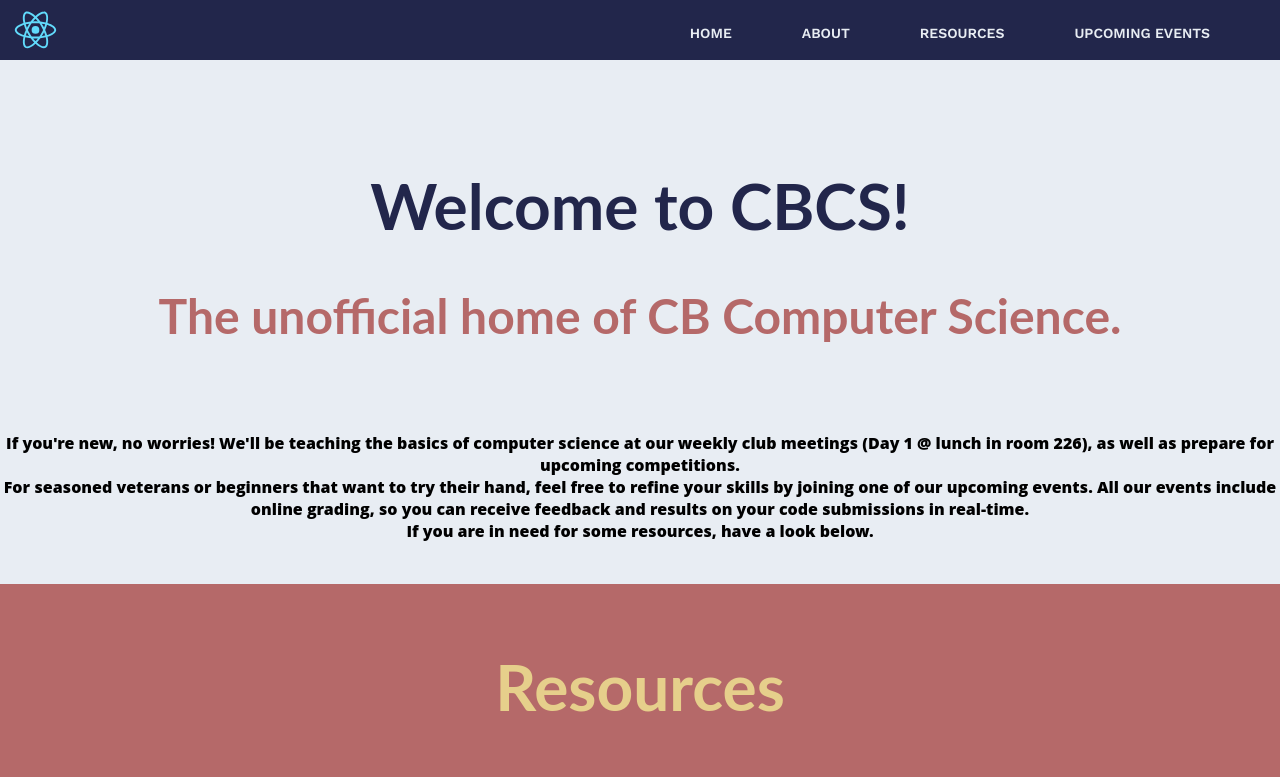
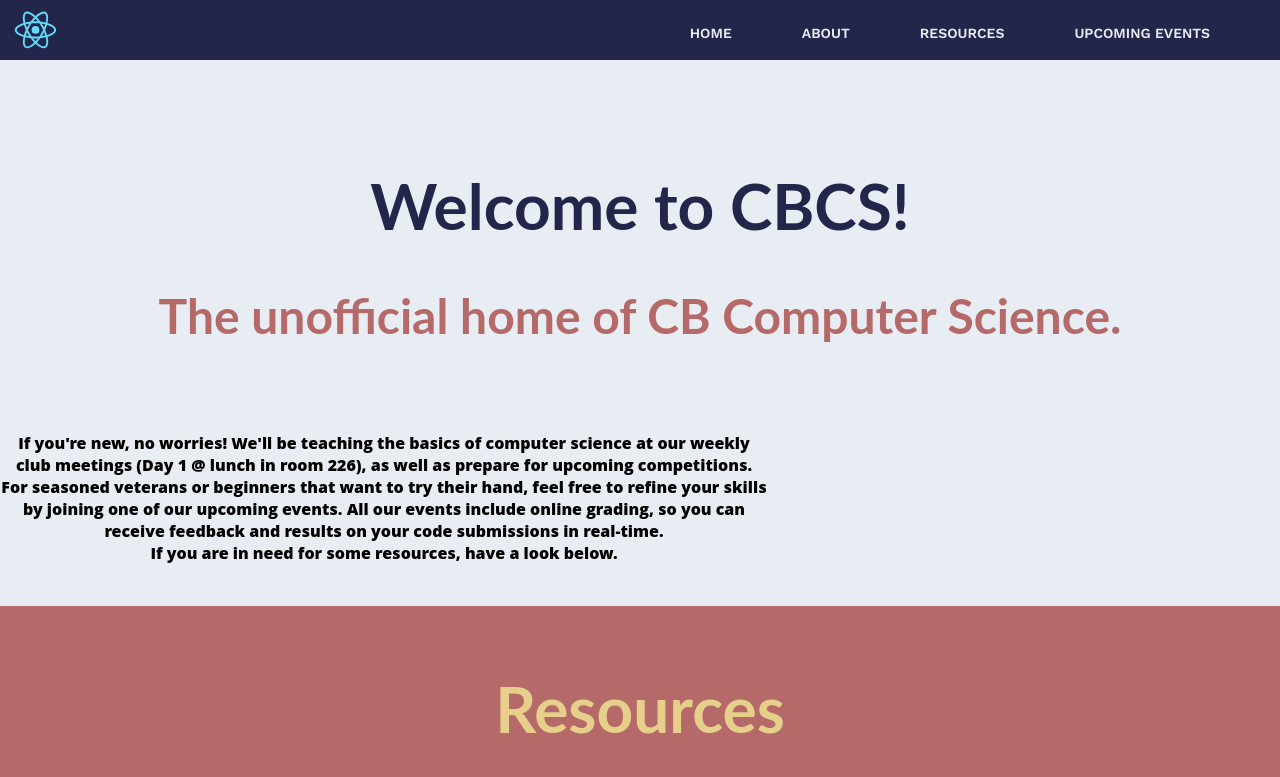
Before and after one commit to seendsouza/cbcs.club, a React (Create React App) app: page / in a window 1280 px wide. Shown: the top 777 px of the page. Built offline with nearby package versions, Linux system fonts and the light colour scheme.

Commit message:
made the website worse

```diff
--- a/src/stylesheets/home.css
+++ b/src/stylesheets/home.css
@@ -3,6 +3,9 @@
 .Home {
   top: 0;
   text-align: center;
+}
+.section {
+    text-align: center;
 }
 .section1 h1 {
   color: #22264b;
@@ -21,6 +24,8 @@ font-size: 3em;
 .section1 p {
     font-family: Open Sans;
     font-size: 1em;
+    width: 60%;
+    text-align: center;
 }
 
 .section2 {
```
